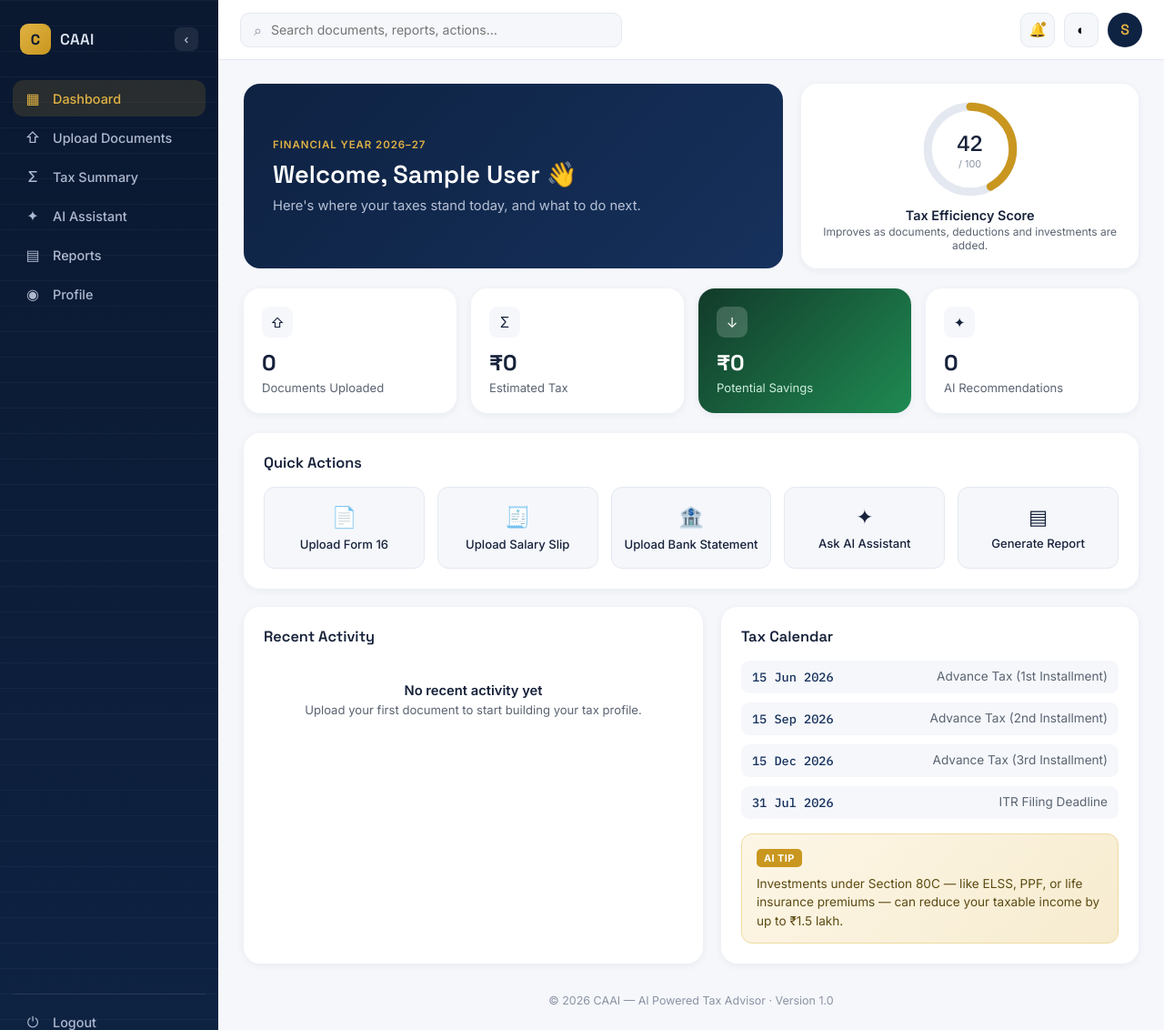
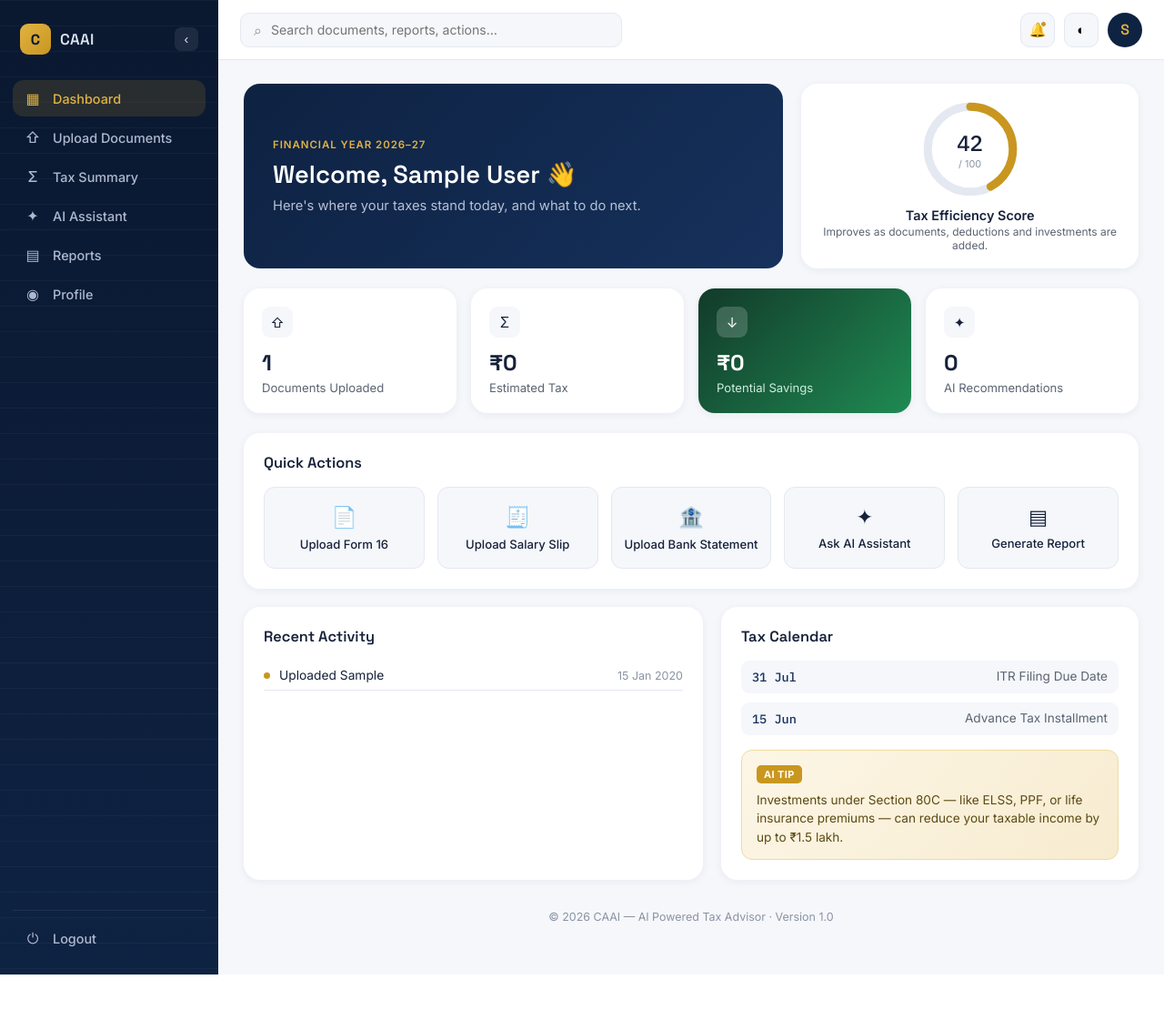
Before and after one commit to Sanketkhawas/CAAI, a Flask app: page /dashboard in a window 1280 px wide. Shown: the top 1132 px of the page at 91% size. After the commit the page ends 1071 px from the top, so only its background shows below. Run offline with Flask 3, Linux system fonts and the light colour scheme; a user stored in the database is signed in; tables that the repository leaves empty hold one stand-in row (values such as "Sample post").

Commit message:
upload form and timeline

```diff
--- a/routes/dashboard_routes.py
+++ b/routes/dashboard_routes.py
@@ -11,6 +11,14 @@ be wired in later through the placeholder routes below.
 
 from flask import Blueprint, render_template, redirect, url_for
 from flask_login import login_required, current_user
+from flask_login import login_required, current_user
+
+from database.models import (
+    Document,
+    Recommendation,
+    Transaction,
+    Deduction,
+)
 
 dashboard = Blueprint("dashboard", __name__)
 
@@ -30,34 +38,54 @@ def dashboard_home():
     # ---- Stats: hardcoded placeholders for now -----------------------
     # Replace these with real queries once Upload/OCR/Tax Engine exist, e.g.:
     #   documents_uploaded = Document.query.filter_by(user_id=current_user.id).count()
+    documents_uploaded = Document.query.filter_by(
+                         user_id=current_user.id
+                         ).count()
+
     stats = {
-        "documents_uploaded": 0,
+        "documents_uploaded": documents_uploaded,
         "estimated_tax": 0,
         "potential_savings": 0,
         "ai_recommendations": 0,
     }
 
     # ---- Recent activity: empty until Upload/Reports/Chatbot exist ----
+    recent_docs = (
+    Document.query
+    .filter_by(user_id=current_user.id)
+    .order_by(Document.upload_date.desc())
+    .limit(5)
+    .all()
+     )
     recent_activity = []  # e.g. [{"icon": "upload", "text": "Uploaded Form 16", "time": "2h ago"}]
 
+    for doc in recent_docs:
+     recent_activity.append({
+        "text": f"Uploaded {doc.document_type}",
+        "time": doc.upload_date.strftime("%d %b %Y")
+    })
     # ---- Tax calendar: static for now, can be generated later ---------
     tax_calendar = [
-        {"date": "15 Jun 2026", "label": "Advance Tax (1st Installment)"},
-        {"date": "15 Sep 2026", "label": "Advance Tax (2nd Installment)"},
-        {"date": "15 Dec 2026", "label": "Advance Tax (3rd Installment)"},
-        {"date": "31 Jul 2026", "label": "ITR Filing Deadline"},
-    ]
+    {
+        "date": "31 Jul",
+        "label": "ITR Filing Due Date"
+    },
+    {
+        "date": "15 Jun",
+        "label": "Advance Tax Installment"
+    }
+]
 
     ai_tip = "Investments under Section 80C — like ELSS, PPF, or life insurance premiums — can reduce your taxable income by up to ₹1.5 lakh."
 
     return render_template(
-        "dashboard.html",
-        user=current_user,
-        stats=stats,
-        recent_activity=recent_activity,
-        tax_calendar=tax_calendar,
-        ai_tip=ai_tip,
-    )
+    "dashboard.html",
+    user=current_user,
+    stats=stats,
+    recent_activity=recent_activity,
+    tax_calendar=tax_calendar,
+    ai_tip=ai_tip
+)
 
 
 # ---------------------------------------------------------------------
--- a/routes/upload_routes.py
+++ b/routes/upload_routes.py
@@ -146,13 +146,14 @@ def _handle_upload(doc_key):
             file.save(filepath)
 
             doc = Document(
-                user_id=current_user.id,
-                filename=original_name,
-                filepath=filepath,
-                doc_type=doc_key,
-                uploaded_at=datetime.utcnow(),
-                status="uploaded",
-            )
+               user_id=current_user.id,
+               document_type=doc_key,
+               file_name=original_name,
+               file_path=filepath,
+               upload_date=datetime.utcnow(),
+               ocr_status="uploaded",
+               processed=False
+         )
             db.session.add(doc)
             saved_count += 1
 
@@ -164,10 +165,13 @@ def _handle_upload(doc_key):
 
     # GET: show this document type's upload form + its previously uploaded files
     existing = (
-        Document.query.filter_by(user_id=current_user.id, doc_type=doc_key)
-        .order_by(Document.uploaded_at.desc())
-        .all()
+    Document.query.filter_by(
+        user_id=current_user.id,
+        document_type=doc_key
     )
+    .order_by(Document.upload_date.desc())
+    .all()
+)
 
     return render_template(
         "upload_form.html",
--- a/templates/upload_form.html
+++ b/templates/upload_form.html
@@ -77,9 +77,9 @@
           {% for doc in existing %}
           <li class="uploaded-item">
             <span class="uploaded-icon">📄</span>
-            <span class="uploaded-name">{{ doc.filename }}</span>
-            <span class="uploaded-date">{{ doc.uploaded_at.strftime('%d %b %Y, %I:%M %p') }}</span>
-            <span class="uploaded-status status-{{ doc.status }}">{{ doc.status }}</span>
+            <span class="uploaded-name">{{ doc.file_name }}</span>
+            <span class="uploaded-date">{{ doc.upload_date.strftime('%d %b %Y, %I:%M %p') }}</span>
+            <span class="uploaded-status status-{{ doc.ocr_status }}">{{ doc.ocr_status }}</span>
           </li>
           {% endfor %}
         </ul>
```
